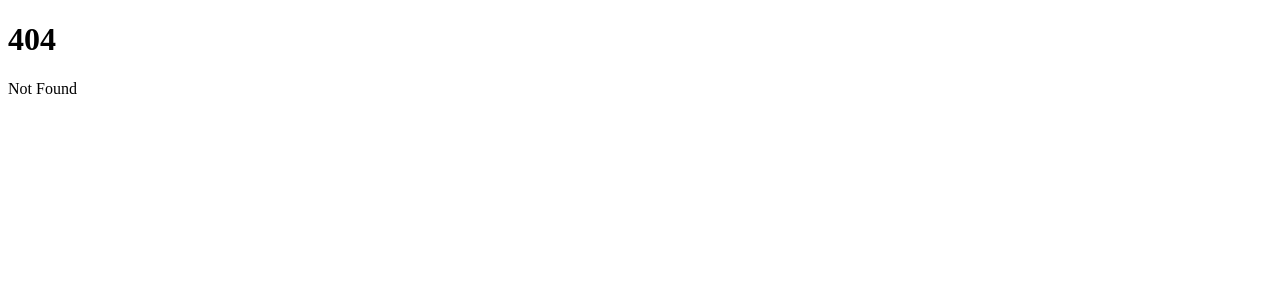
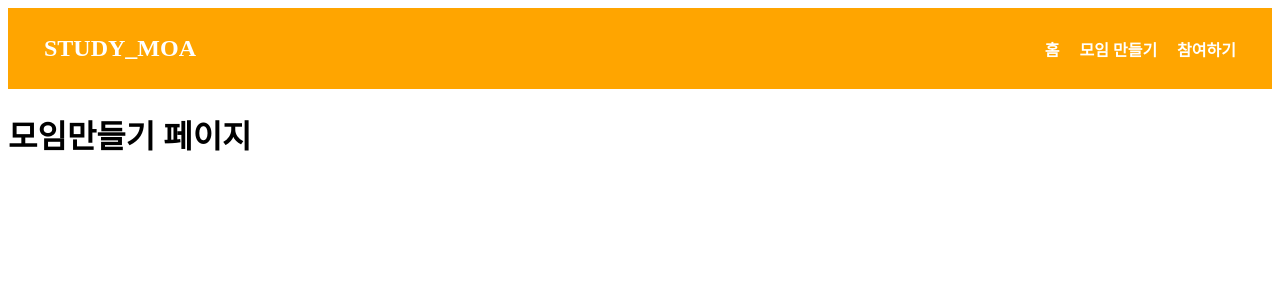
Before and after one commit to ssohuiKim/2024_web_project, a SvelteKit app in the folder frontend/: page /makemeeting in a window 1280 px wide. Before the commit this address had no page. Shown: the top 300 px of the page. Built offline with nearby package versions, Linux system fonts and the light colour scheme.

Commit message:
navbar/pages

```diff
--- a/frontend/package.json
+++ b/frontend/package.json
@@ -14,5 +14,8 @@
 		"svelte": "^4.2.7",
 		"vite": "^5.0.3"
 	},
-	"type": "module"
+	"type": "module",
+	"dependencies": {
+		"svelte-routing": "^2.12.0"
+	}
 }
--- /dev/null
+++ b/frontend/src/routes/+layout.svelte
@@ -0,0 +1,56 @@
+<script>
+
+</script>
+
+
+<style>
+nav {
+    display: flex;
+    justify-content: space-between;
+    align-items: center;
+    background-color: orange;
+    font-weight: bold;
+    padding: 1.7em 1em;
+  }
+
+  nav a {
+    text-decoration: none;
+    color: rgb(255, 255, 255);
+    margin-left: 20px;
+  }
+
+  .nav-title a {
+    font-size: 1.5em;
+}
+  .nav-title, .nav-links {
+    display: flex;
+    align-items: center;
+  }
+
+  .nav-links {
+    justify-content: flex-end;
+    flex-grow: 1;
+  }
+  .nav-links a:last-child {
+  margin-right: 20px; /* 원하는 여백 크기로 조정 */
+}
+
+  .nav-links a:first-child {
+    margin-left: 0;
+  }
+
+</style>
+
+
+<nav>
+<div class="nav-title">
+  <a href="/" style="margin-right: auto;">STUDY_MOA</a>
+</div>
+<div class="nav-links">
+  <a href="/home">홈</a>
+  <a href="/makemeeting">모임 만들기</a>
+  <a href="/findingstudy">참여하기</a>
+</div>
+</nav>
+
+<slot />
--- /dev/null
+++ b/frontend/src/routes/findingstudy/+page.svelte
@@ -0,0 +1 @@
+<h1>스터디 찾기 페이지</h1>
--- /dev/null
+++ b/frontend/src/routes/home/+page.svelte
@@ -0,0 +1 @@
+<h1>홈 페이지</h1>
--- /dev/null
+++ b/frontend/src/routes/makemeeting/+page.svelte
@@ -0,0 +1 @@
+<h1>모임만들기 페이지</h1>
```
Also changed, not shown: frontend/src/routes/+page.svelte (deleted, +0 -127 lines), 1 other file (tests, documents, lock files or other folders).
